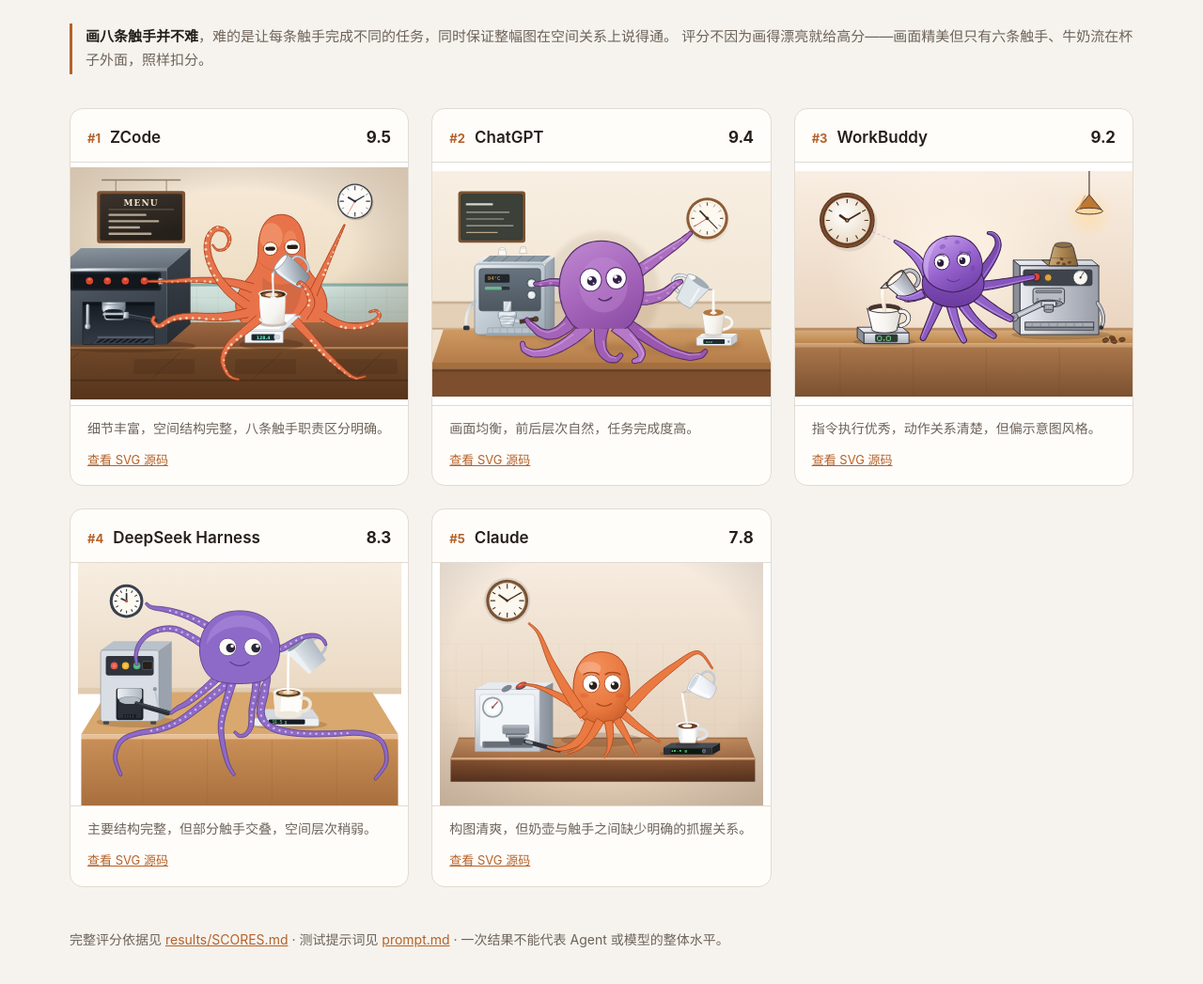
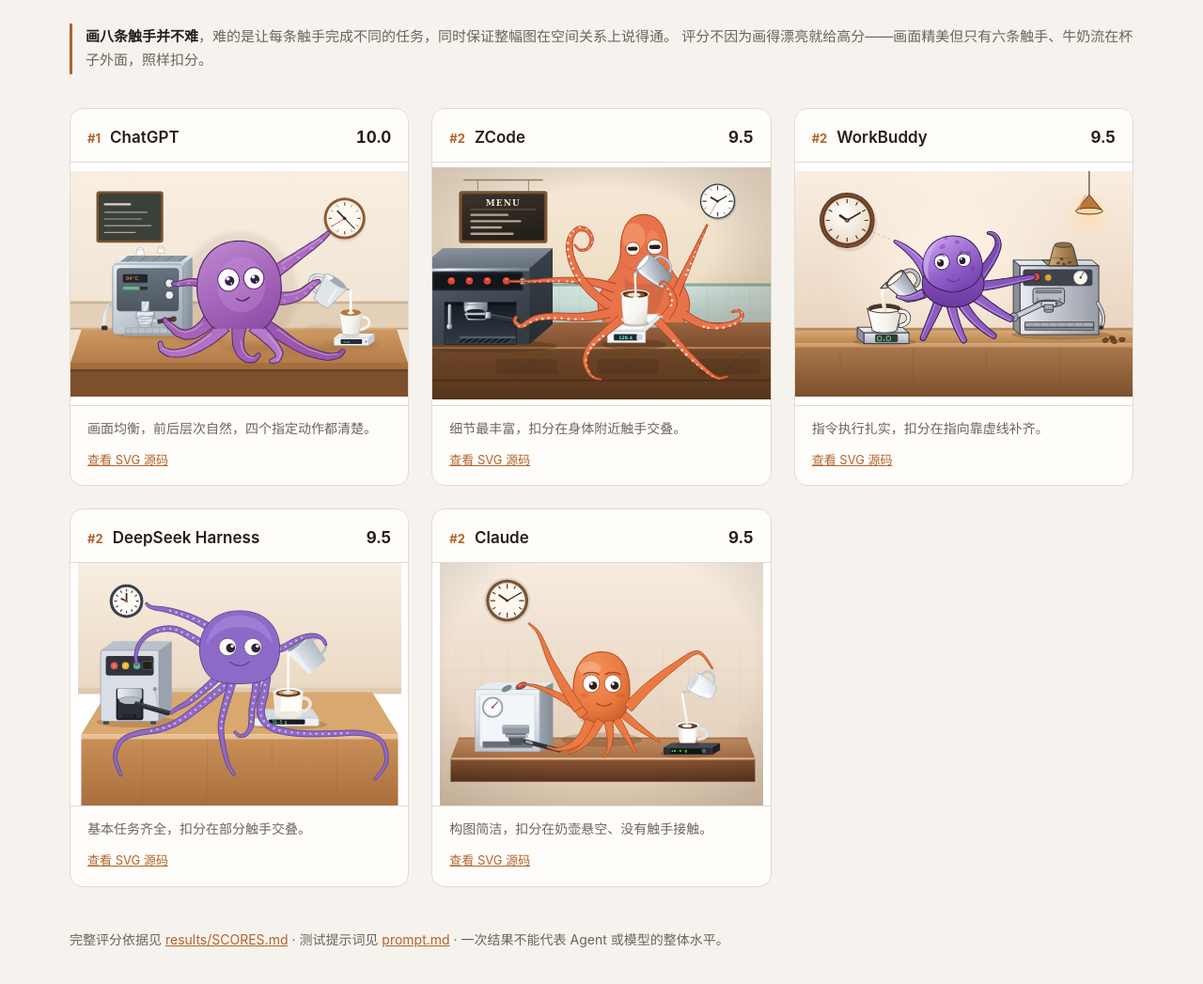
Before and after one commit to ForestSun2023/octopus-barista-test, a plain HTML site: page index.html in a window 1280 px wide. Shown: the part 129-1176 px from the top of the page at 94% size. Drawn offline with Linux system fonts and the light colour scheme.

Commit message:
按 20 项新标准重打五份作品，更新结果表、点评与画廊

```diff
--- a/index.html
+++ b/index.html
@@ -50,37 +50,37 @@
 
   <div class="grid">
     <article class="card">
-      <header><span class="rank">#1</span><span class="name">ZCode</span><span class="score">9.5</span></header>
+      <header><span class="rank">#1</span><span class="name">ChatGPT</span><span class="score">10.0</span></header>
+      <img src="results/chatgpt.svg" alt="ChatGPT 生成的章鱼咖啡师 SVG">
+      <p>画面均衡，前后层次自然，四个指定动作都清楚。</p>
+      <footer><a href="results/chatgpt.svg">查看 SVG 源码</a></footer>
+    </article>
+
+    <article class="card">
+      <header><span class="rank">#2</span><span class="name">ZCode</span><span class="score">9.5</span></header>
       <img src="results/zcode.svg" alt="ZCode 生成的章鱼咖啡师 SVG">
-      <p>细节丰富，空间结构完整，八条触手职责区分明确。</p>
+      <p>细节最丰富，扣分在身体附近触手交叠。</p>
       <footer><a href="results/zcode.svg">查看 SVG 源码</a></footer>
     </article>
 
     <article class="card">
-      <header><span class="rank">#2</span><span class="name">ChatGPT</span><span class="score">9.4</span></header>
-      <img src="results/chatgpt.svg" alt="ChatGPT 生成的章鱼咖啡师 SVG">
-      <p>画面均衡，前后层次自然，任务完成度高。</p>
-      <footer><a href="results/chatgpt.svg">查看 SVG 源码</a></footer>
-    </article>
-
-    <article class="card">
-      <header><span class="rank">#3</span><span class="name">WorkBuddy</span><span class="score">9.2</span></header>
+      <header><span class="rank">#2</span><span class="name">WorkBuddy</span><span class="score">9.5</span></header>
       <img src="results/workbuddy.svg" alt="WorkBuddy 生成的章鱼咖啡师 SVG">
-      <p>指令执行优秀，动作关系清楚，但偏示意图风格。</p>
+      <p>指令执行扎实，扣分在指向靠虚线补齐。</p>
       <footer><a href="results/workbuddy.svg">查看 SVG 源码</a></footer>
     </article>
 
     <article class="card">
-      <header><span class="rank">#4</span><span class="name">DeepSeek Harness</span><span class="score">8.3</span></header>
+      <header><span class="rank">#2</span><span class="name">DeepSeek Harness</span><span class="score">9.5</span></header>
       <img src="results/deepseek-harness.svg" alt="DeepSeek Harness 生成的章鱼咖啡师 SVG">
-      <p>主要结构完整，但部分触手交叠，空间层次稍弱。</p>
+      <p>基本任务齐全，扣分在部分触手交叠。</p>
       <footer><a href="results/deepseek-harness.svg">查看 SVG 源码</a></footer>
     </article>
 
     <article class="card">
-      <header><span class="rank">#5</span><span class="name">Claude</span><span class="score">7.8</span></header>
+      <header><span class="rank">#2</span><span class="name">Claude</span><span class="score">9.5</span></header>
       <img src="results/claude.svg" alt="Claude 生成的章鱼咖啡师 SVG">
-      <p>构图清爽，但奶壶与触手之间缺少明确的抓握关系。</p>
+      <p>构图简洁，扣分在奶壶悬空、没有触手接触。</p>
       <footer><a href="results/claude.svg">查看 SVG 源码</a></footer>
     </article>
   </div>
```
Also changed, not shown: 4 other files.
